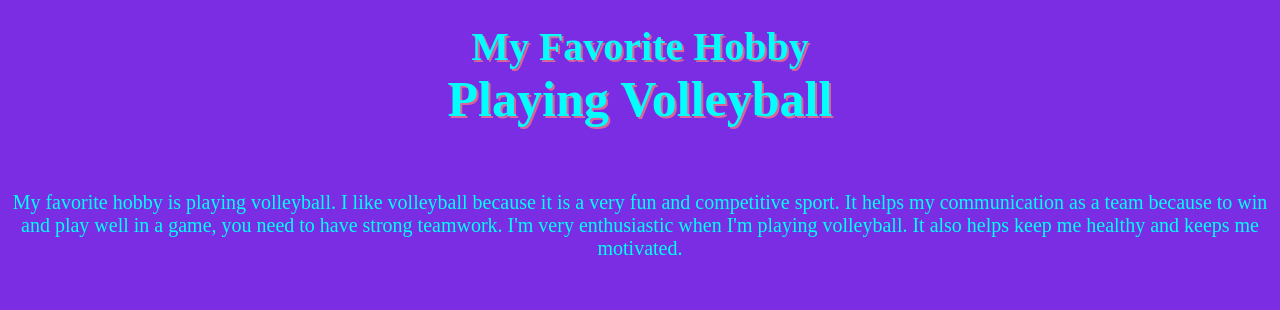
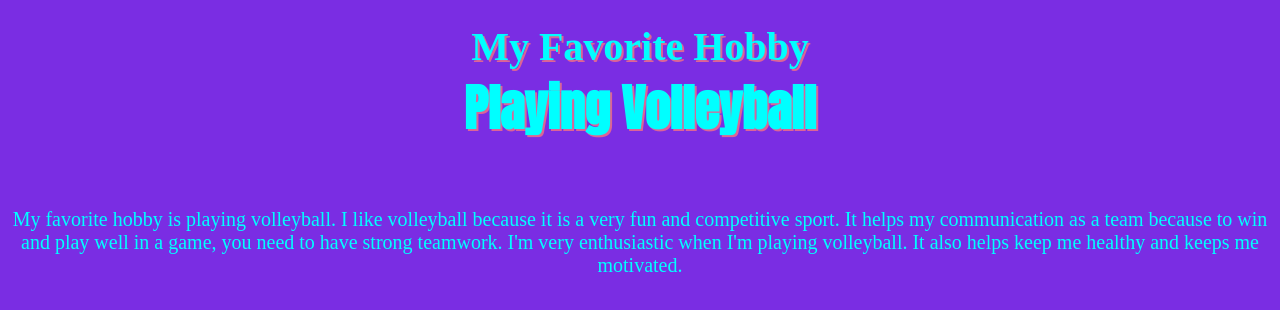
Before and after one commit to ChloeS0/Project-58, a plain HTML site: page index.html in a window 1280 px wide. Shown: the part 206-516 px from the top of the page. Drawn offline with Linux system fonts and the light colour scheme.

Commit message:
Add files via upload

```diff
--- a/index.html
+++ b/index.html
@@ -2,6 +2,8 @@
   <head>
     <title>My Portfolio</title>
       <link rel="stylesheet" href="style.css">
+      <link rel="preconnect" href="https://fonts.gstatic.com">
+<link href="https://fonts.googleapis.com/css2?family=Anton&display=swap" rel="stylesheet">
     </head>
   <body>
       <ul class="menu">
--- a/style.css
+++ b/style.css
@@ -58,4 +58,5 @@ p
 #hobby
 {
     font-size: 50px;
+    font-family: Anton;
 }
```
